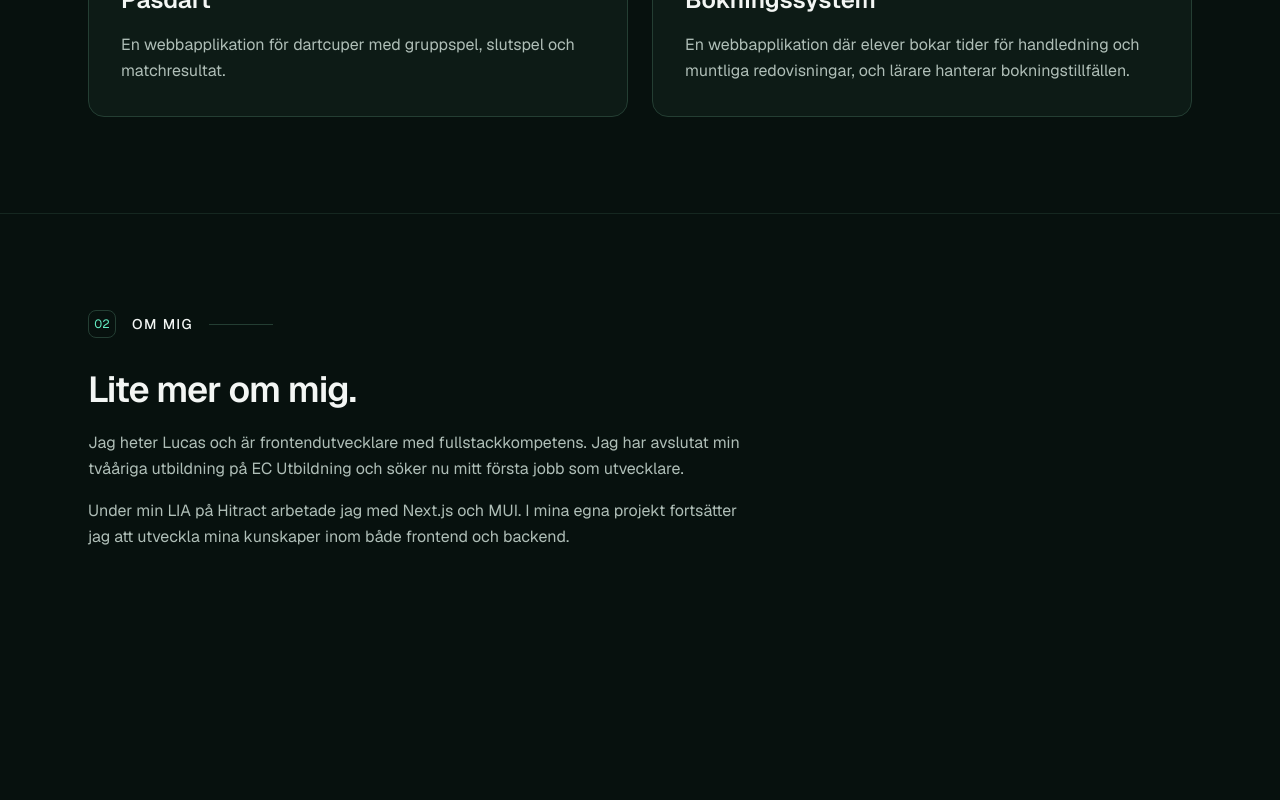
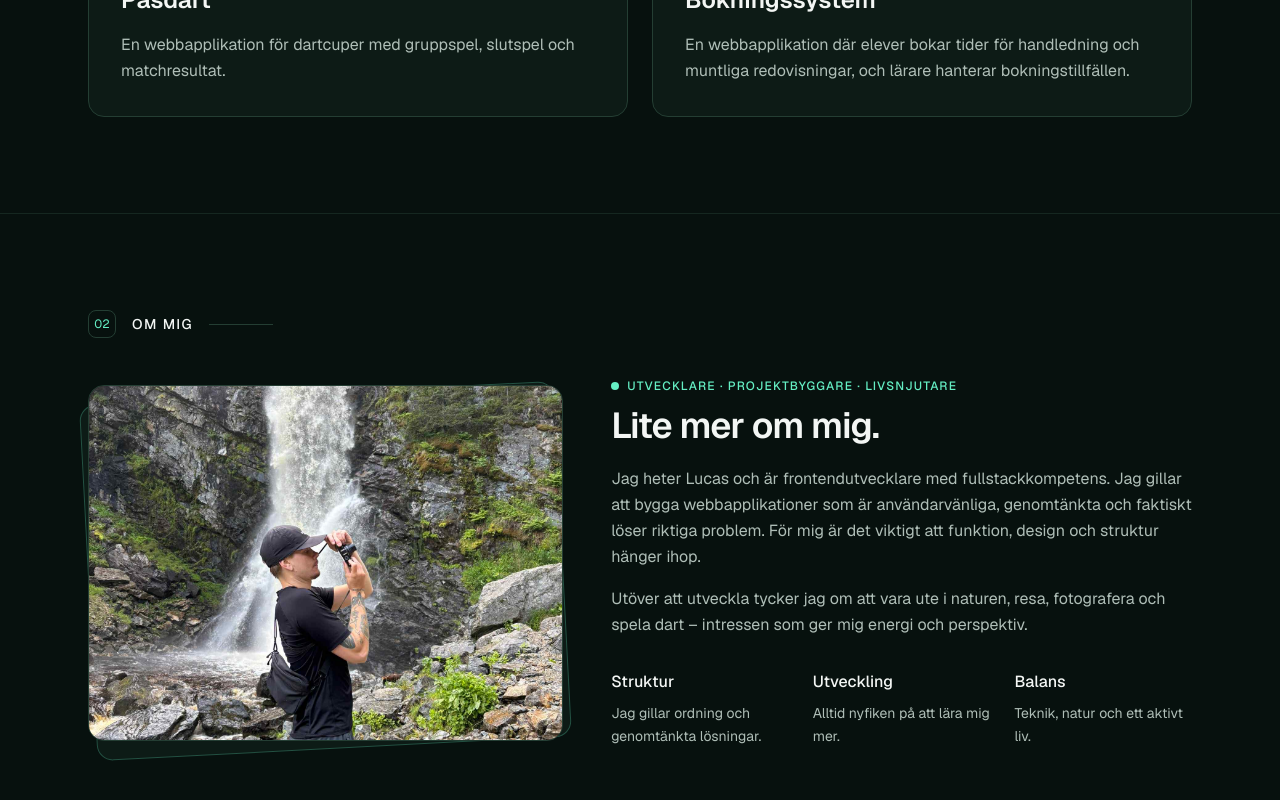
Before and after one commit to HanssonLucas/portfolio, a Next.js app: page / in a window 1280 px wide. Shown: the part 1141-1941 px from the top of the page. Before the commit the page ends 1787 px from the top, so only its background shows below. Built offline with nearby package versions, Linux system fonts and the light colour scheme.

Commit message:
feat: add photo and personal presentation to about section

```diff
--- a/src/features/home/components/AboutSection.tsx
+++ b/src/features/home/components/AboutSection.tsx
@@ -1,4 +1,21 @@
+import Image from "next/image";
 import { PageContainer } from "@/components/layout/PageContainer";
+import lucasPhoto from "../../../../public/images/about/lucas-waterfall.jpg";
+
+const highlights = [
+  {
+    title: "Struktur",
+    description: "Jag gillar ordning och genomtänkta lösningar.",
+  },
+  {
+    title: "Utveckling",
+    description: "Alltid nyfiken på att lära mig mer.",
+  },
+  {
+    title: "Balans",
+    description: "Teknik, natur och ett aktivt liv.",
+  },
+];
 
 export function AboutSection() {
   return (
@@ -20,25 +37,67 @@ export function AboutSection() {
           <span aria-hidden="true" className="h-px w-16 bg-border" />
         </div>
 
-        <div className="mt-8 max-w-2xl">
+        <div className="mt-10 grid gap-10 lg:grid-cols-[minmax(0,0.9fr)_minmax(0,1.1fr)] lg:items-center lg:gap-12">
+          <div className="relative isolate mx-auto w-full max-w-lg lg:max-w-none">
+            <div
+              aria-hidden="true"
+              className="absolute inset-0 -z-10 translate-y-2 -rotate-3 rounded-2xl border border-accent/25 bg-surface"
+            />
+
+            <div className="relative aspect-4/3 overflow-hidden rounded-2xl border border-border">
+              <Image
+                src={lucasPhoto}
+                alt="Lucas fotograferar vid ett vattenfall."
+                fill
+                sizes="(min-width: 1152px) 475px, (min-width: 1024px) 42vw, (min-width: 640px) 512px, 100vw"
+                className="object-cover"
+              />
+            </div>
+          </div>
+
+          <div>
+            <p className="flex items-center gap-2 text-xs font-medium uppercase tracking-widest text-accent">
+              <span
+                aria-hidden="true"
+                className="size-2 shrink-0 rounded-full bg-accent"
+              />
+              Utvecklare · Projektbyggare · Livsnjutare
+            </p>
+
             <h2
               id="about-heading"
-            className="text-3xl font-semibold tracking-tight sm:text-4xl"
+              className="mt-3 text-3xl font-semibold tracking-tight sm:text-4xl"
             >
               Lite mer om mig.
             </h2>
 
             <p className="mt-5 leading-relaxed text-muted">
               Jag heter Lucas och är frontendutvecklare med fullstackkompetens.
-            Jag har avslutat min tvååriga utbildning på EC Utbildning och söker
-            nu mitt första jobb som utvecklare.
+              Jag gillar att bygga webbapplikationer som är användarvänliga,
+              genomtänkta och faktiskt löser riktiga problem. För mig är det
+              viktigt att funktion, design och struktur hänger ihop.
             </p>
 
             <p className="mt-4 leading-relaxed text-muted">
-            Under min LIA på Hitract arbetade jag med Next.js och MUI. I mina
-            egna projekt fortsätter jag att utveckla mina kunskaper inom både
-            frontend och backend.
+              Utöver att utveckla tycker jag om att vara ute i naturen, resa,
+              fotografera och spela dart – intressen som ger mig energi och
+              perspektiv.
             </p>
+
+            <dl className="mt-8 grid gap-6 sm:grid-cols-3">
+              {highlights.map((highlight) => (
+                <div key={highlight.title}>
+                  <dt className="font-medium text-foreground">
+                    {highlight.title}
+                  </dt>
+
+                  <dd className="mt-2 text-sm leading-relaxed text-muted">
+                    {highlight.description}
+                  </dd>
+                </div>
+              ))}
+            </dl>
+          </div>
         </div>
       </PageContainer>
     </section>
```
Also changed, not shown: public/images/about/lucas-waterfall.jpg (added). Lines whose indentation alone changed are shown as unchanged.
